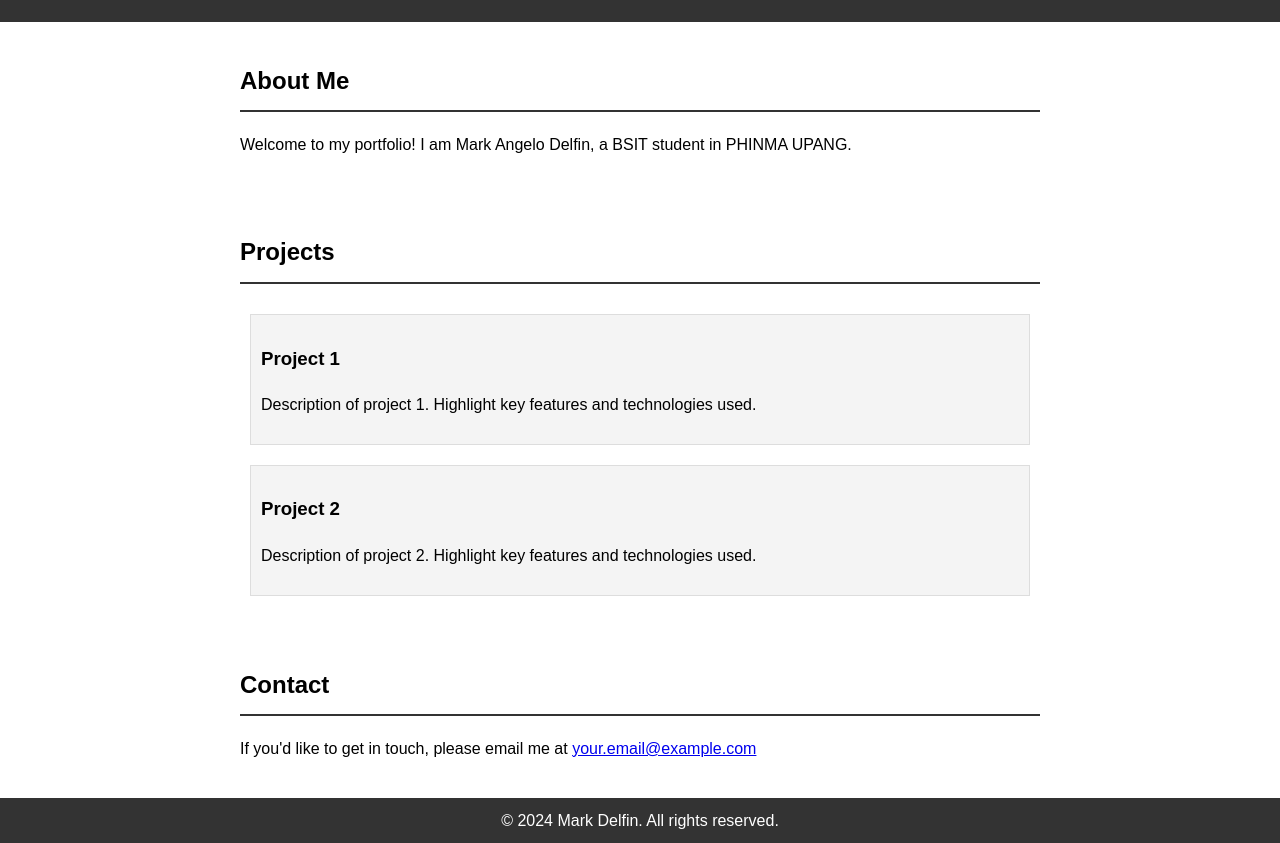
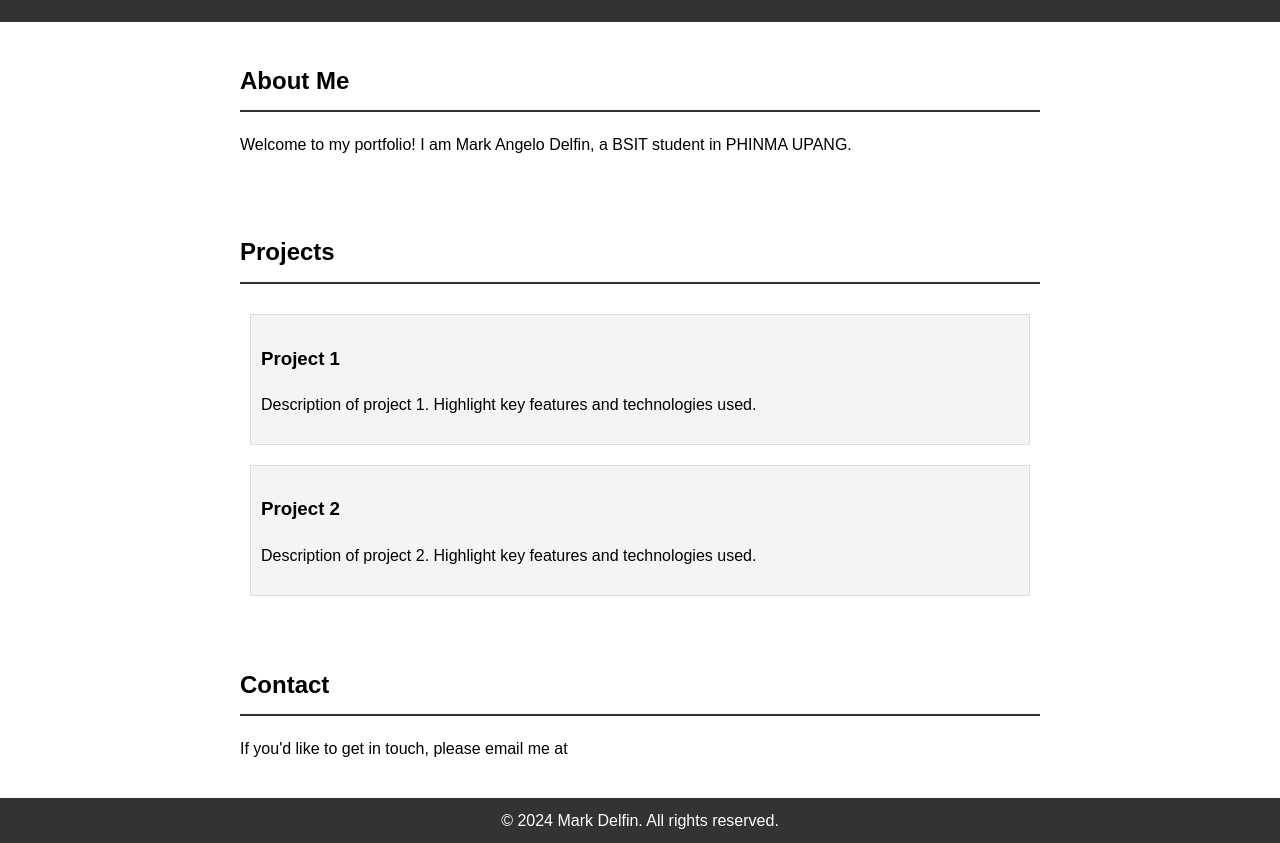
Before and after one commit to MarkDelfin890/MarkDelfin890.github.io, a plain HTML site: page index.html in a window 1280 px wide. Shown: the part 95-938 px from the top of the page. Drawn offline with Linux system fonts and the light colour scheme.

Commit message:
Revised.html

```diff
--- a/index.html
+++ b/index.html
@@ -91,7 +91,7 @@
 
     <section id="contact">
         <h2>Contact</h2>
-        <p>If you'd like to get in touch, please email me at <a href="mailto:mafo.delfin.up@phinmaed.com">your.email@example.com</a></p>
+        <p>If you'd like to get in touch, please email me at <a href="mailto:mafo.delfin.up@phinmaed.com"></a></p>
     </section>
 
     <footer>
```
